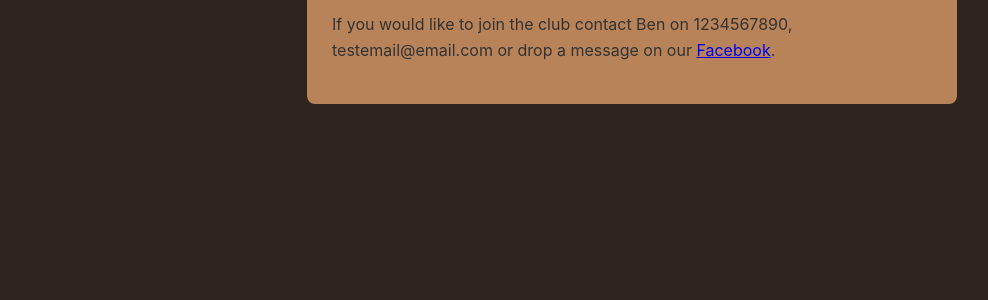
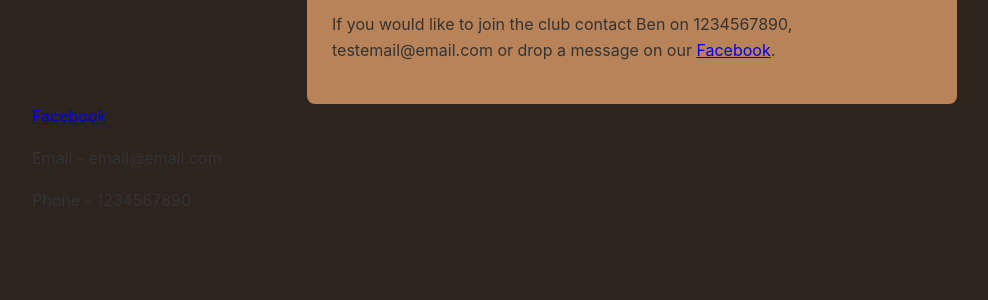
Before and after one commit to Henspenst/rdmrc-website, a Jekyll site: the page built from Pages/membership.md, in a window 1280 px wide. Shown: the part 585-885 px from the top of the page, without its empty margins (8-996 px from the left). Built offline with Jekyll 4.4.1, drawn with Linux system fonts in a browser that asks for light colours.

Commit message:
updated footer, changed facebook links

```diff
--- a/Pages/membership.md
+++ b/Pages/membership.md
@@ -13,5 +13,5 @@ permalink: /membership/
   <p>Youth membership costs £60 per year. Anyone under 16 needs to be accompanied by an adult. We have a number of young members who regularly attend the club.
   </p>
   <h2>Joining the club</h2>
-  <p>If you would like to join the club contact Ben on 1234567890, testemail@email.com or drop a message on our <a href="https://www.facebook.com" target="_blank" rel="noopener">Facebook</a>.</p>
+  <p>If you would like to join the club contact Ben on 1234567890, testemail@email.com or drop a message on our <a href="https://www.facebook.com/groups/304517475303482/" target="_blank" rel="noopener">Facebook</a>.</p>
 </section>
--- a/_layouts/default.html
+++ b/_layouts/default.html
@@ -34,6 +34,8 @@
     <div class="page-container">
       {{ content }}
     </div> <!-- END OF PAGE CONTAINER -->
-
+    <a href="https://www.facebook.com/groups/304517475303482/" target="_blank" rel="noopener">Facebook</a>.
+    <p> Email - email@email.com</p>
+    <p> Phone - 1234567890</p>
   </body>
 </html>
```
